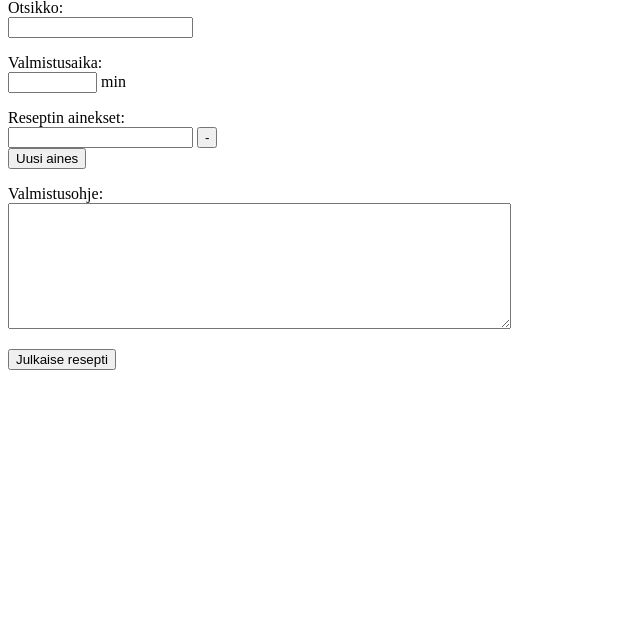
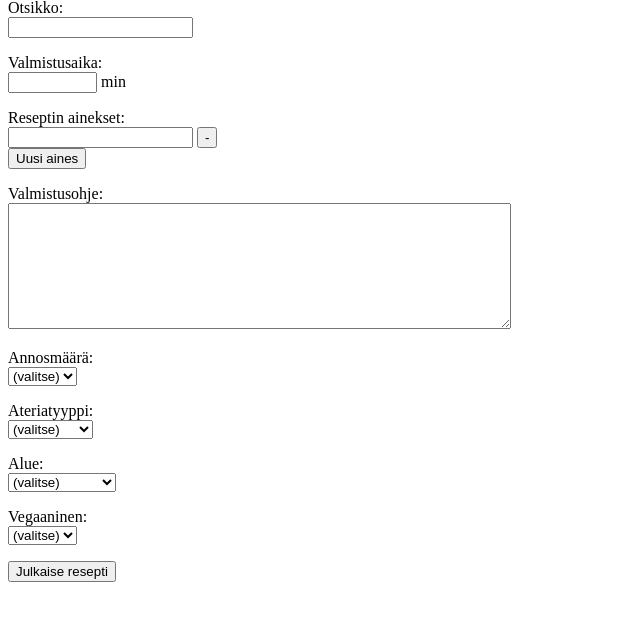
Before and after one commit to JonTahte/Ruokareseptit, a Flask app: page /new_recipe in a window 1280 px wide. Shown: the part 115-736 px from the top of the page, without its empty margins (0-640 px from the left). Run offline with Flask 3, Linux system fonts and the light colour scheme; the visitor is signed in with stand-in values (Sample User, id 1).

Commit message:
Add classes to items

```diff
--- a/app.py
+++ b/app.py
@@ -46,7 +46,8 @@ def show_recipe(recipe_id):
     recipe = recipes.get_recipe(recipe_id)
     if not recipe:
         abort(404)
-    return render_template("show_recipe.html", recipe=recipe)
+    classes = recipes.get_classes(recipe_id)
+    return render_template("show_recipe.html", recipe=recipe, classes=classes)
 
 @app.route("/new_recipe", methods = ["GET", "POST"])
 def new_recipe():
@@ -56,12 +57,20 @@ def new_recipe():
     prep_time = ""
     ingredients=[""]
     cooking_steps = ""
-
+    serving_size = ""
+    meal_type = ""
+    region = ""
+    vegan = ""
     if request.method == "POST":
         title = request.form["title"]
         prep_time = request.form["prep_time"]
         ingredients = request.form.getlist("ingredients")
         cooking_steps = request.form["cooking_steps"]
+
+        serving_size = request.form["serving_size"]
+        meal_type = request.form["meal_type"]
+        region = request.form["region"]
+        vegan = request.form["vegan"]
 
         if "add" in request.form:
             ingredients.append("")
@@ -74,7 +83,11 @@ def new_recipe():
                             ingredients=ingredients,
                             title=title,
                             cooking_steps=cooking_steps,
-                            prep_time=prep_time)
+                            prep_time=prep_time,
+                            serving_size=serving_size,
+                            meal_type=meal_type,
+                            region=region,
+                            vegan=vegan)
 
 @app.route("/create_recipe", methods=["POST"])
 def create_recipe():
@@ -83,24 +96,34 @@ def create_recipe():
     title = request.form["title"]
     if not title or len(title) > 50:
         abort(403)
-
     prep_time = request.form["prep_time"]
     if not re.search("^[1-9][0-9]{0,2}$", prep_time):
         abort(403)
-
     ingredients_list = request.form.getlist("ingredients")
     for ingredient in ingredients_list:
         if not ingredient or len(ingredient) > 50:
             abort(403)
-
+    ingredients = ";".join(ingredients_list)
     cooking_steps = request.form["cooking_steps"]
     if not cooking_steps or len(cooking_steps) > 1000:
         abort(403)
-
-    ingredients = ";".join(ingredients_list)
     user_id = session["user_id"]
 
-    recipes.add_recipe(title, prep_time, ingredients, cooking_steps, user_id)
+    classes = []
+    serving_size = request.form["serving_size"]
+    if serving_size:
+        classes.append(("Annosmäärä", serving_size))
+    meal_type = request.form["meal_type"]
+    if meal_type:
+        classes.append(("Ateriatyyppi", meal_type))
+    region = request.form["region"]
+    if region:
+        classes.append(("Alue", region))
+    vegan = request.form["vegan"]
+    if vegan:
+        classes.append(("Vegaaninen", vegan))
+
+    recipes.add_recipe(title, prep_time, ingredients, cooking_steps, user_id, classes)
 
     return redirect("/")
 
--- a/schema.sql
+++ b/schema.sql
@@ -12,3 +12,10 @@ CREATE TABLE recipes (
     cooking_steps TEXT,
     user_id INTEGER REFERENCES users
 );
+
+CREATE TABLE recipe_classes (
+    id INTEGER PRIMARY KEY,
+    recipe_id INTEGER REFERENCES recipes,
+    title TEXT,
+    value TEXT
+);
--- a/templates/new_recipe.html
+++ b/templates/new_recipe.html
@@ -28,11 +28,52 @@
     {% endfor %}
     <button type="submit" name="add" formnovalidate> Uusi aines </button>
     <p>
-    Valmistusohje:</br>
+    Valmistusohje:<br />
     <textarea name="cooking_steps" rows="8" cols="60" maxlength="1000" required>{{ cooking_steps }}</textarea>
     </p>
+    <p>
+      Annosmäärä: <br />
+      <select name="serving_size">
+        <option value="">(valitse)</option>
+        <option value="1" {% if serving_size == "1" %}selected{% endif %}>1</option>
+        <option value="2" {% if serving_size == "2" %}selected{% endif %}>2</option>
+        <option value="3" {% if serving_size == "3" %}selected{% endif %}>3</option>
+        <option value="4" {% if serving_size == "4" %}selected{% endif %}>4</option>
+      </select>
+    </p>
+    <p>
+      Ateriatyyppi: <br />
+      <select name="meal_type">
+        <option value="">(valitse)</option>
+        <option value="aamiainen" {% if meal_type == "aamiainen" %}selected{% endif %}>aamiainen</option>
+        <option value="lounas" {% if meal_type == "lounas" %}selected{% endif %}>lounas</option>
+        <option value="välipala" {% if meal_type == "välipala" %}selected{% endif %}>välipala</option>
+        <option value="päivällinen" {% if meal_type == "päivällinen" %}selected{% endif %}>päivällinen</option>
+        <option value="jälkiruoka" {% if meal_type == "jälkiruoka" %}selected{% endif %}>jälkiruoka</option>
+        <option value="iltapala" {% if meal_type == "iltapala" %}selected{% endif %}>iltapala</option>
+      </select>
+    </p>
+    <p>
+      Alue: <br />
+      <select name="region">
+        <option value="">(valitse)</option>
+        <option value="aasialainen" {% if region == "aasialainen" %}selected{% endif %}>aasialainen</option>
+        <option value="välimerellinen" {% if region == "välimerellinen" %}selected{% endif %}>välimerellinen</option>
+        <option value="pohjoismainen" {% if region == "pohjoismainen" %}selected{% endif %}>pohjoismainen</option>
+        <option value="meksikolainen" {% if region == "meksikolainen" %}selected{% endif %}>meksikolainen</option>
+        <option value="muu" {% if region == "muu" %}selected{% endif %}>muu</option>
+      </select>
+    </p>
+    <p>
+      Vegaaninen: <br />
+      <select name="vegan">
+        <option value="">(valitse)</option>
+        <option value="kyllä" {% if vegan == "kyllä" %}selected{% endif %}>kyllä</option>
+        <option value="ei" {% if vegan == "ei" %}selected{% endif %}>ei</option>
+      </select>
+    </p>
     <button type="submit" formaction="/create_recipe" name="send">Julkaise resepti</button>
-</form>
+  </form>
 </body>
 
 </html>
```
Also changed, not shown: recipes.py (+11 -1 lines), templates/show_recipe.html (+10 -0 lines), db.py (line endings or trailing spaces).
